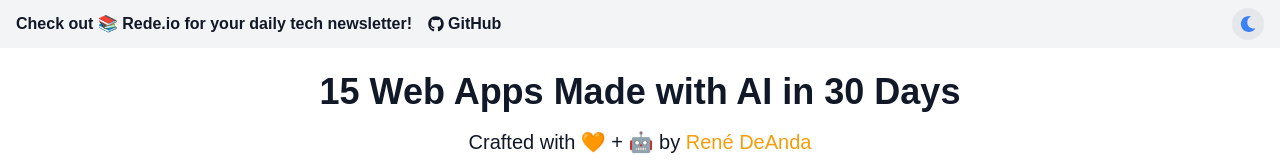
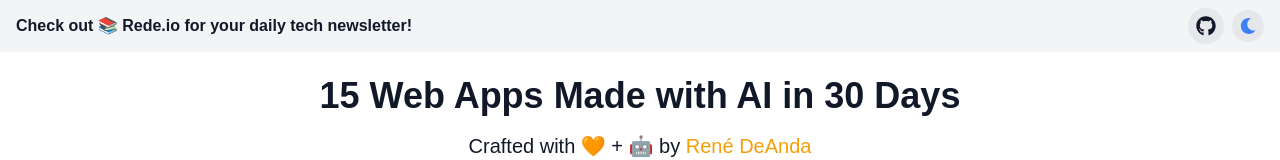
Before and after one commit to renedeanda/makr.io, a Next.js app: page / in a window 1280 px wide. Shown: the top 160 px of the page. Built offline with nearby package versions, Linux system fonts and the light colour scheme; no server answers.

Commit message:
Update nav GitHub button

```diff
--- a/pages/index.js
+++ b/pages/index.js
@@ -37,16 +37,20 @@ export default function Home() {
         <link rel="icon" href="/favicon.svg" />
       </Head>
 
-      {/* Themed Banner with GitHub Link and Theme Button */}
+      {/* Themed Banner with GitHub Icon and Theme Button */}
       <div className={`py-2 text-center flex justify-between items-center px-4 ${theme === 'dark' ? 'bg-gray-700 text-gray-200' : 'bg-gray-100 text-gray-900'}`}>
-        <div className="flex space-x-4">
         <a href="https://rede.io/?utm_source=makr_15" className="font-bold hover:underline">
           Check out 📚 Rede.io for your daily tech newsletter!
         </a>
-          <a href="https://github.com/renedeanda/makr.io" target="_blank" className="font-bold hover:underline flex items-center">
-            <FaGithub className="mr-1" /> GitHub
+        <div className="flex items-center space-x-2">
+          <a
+            href="https://github.com/renedeanda/makr.io"
+            target="_blank"
+            className={`p-2 rounded-full transition-all duration-300 ${theme === 'dark' ? 'bg-gray-600 hover:bg-gray-500' : 'bg-gray-200 hover:bg-gray-300'}`}
+            aria-label="GitHub Repository"
+          >
+            <FaGithub className="text-xl" />
           </a>
-        </div>
           <button
             onClick={toggleTheme}
             className={`p-2 rounded-full transition-all duration-300 ${theme === 'dark' ? 'bg-gray-600 border-gray-500' : 'bg-gray-200 border-gray-300'}`}
@@ -54,6 +58,7 @@ export default function Home() {
           >
             {theme === 'dark' ? <FaSun className="text-yellow-500" /> : <FaMoon className="text-blue-500" />}
           </button>
+        </div>
       </div>
 
       <div className="flex justify-center items-center p-6 flex-grow">
```
Lines whose indentation alone changed are shown as unchanged.
